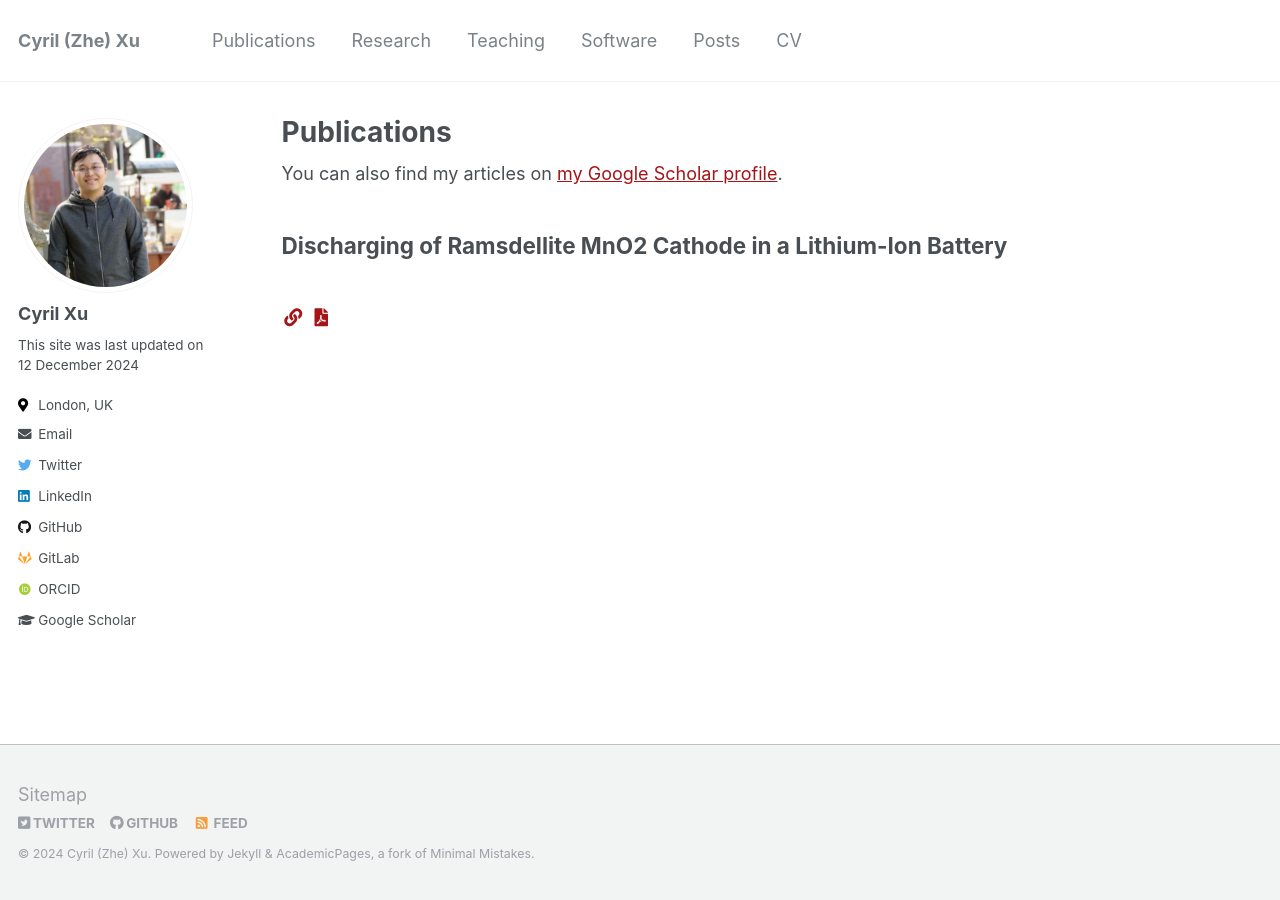
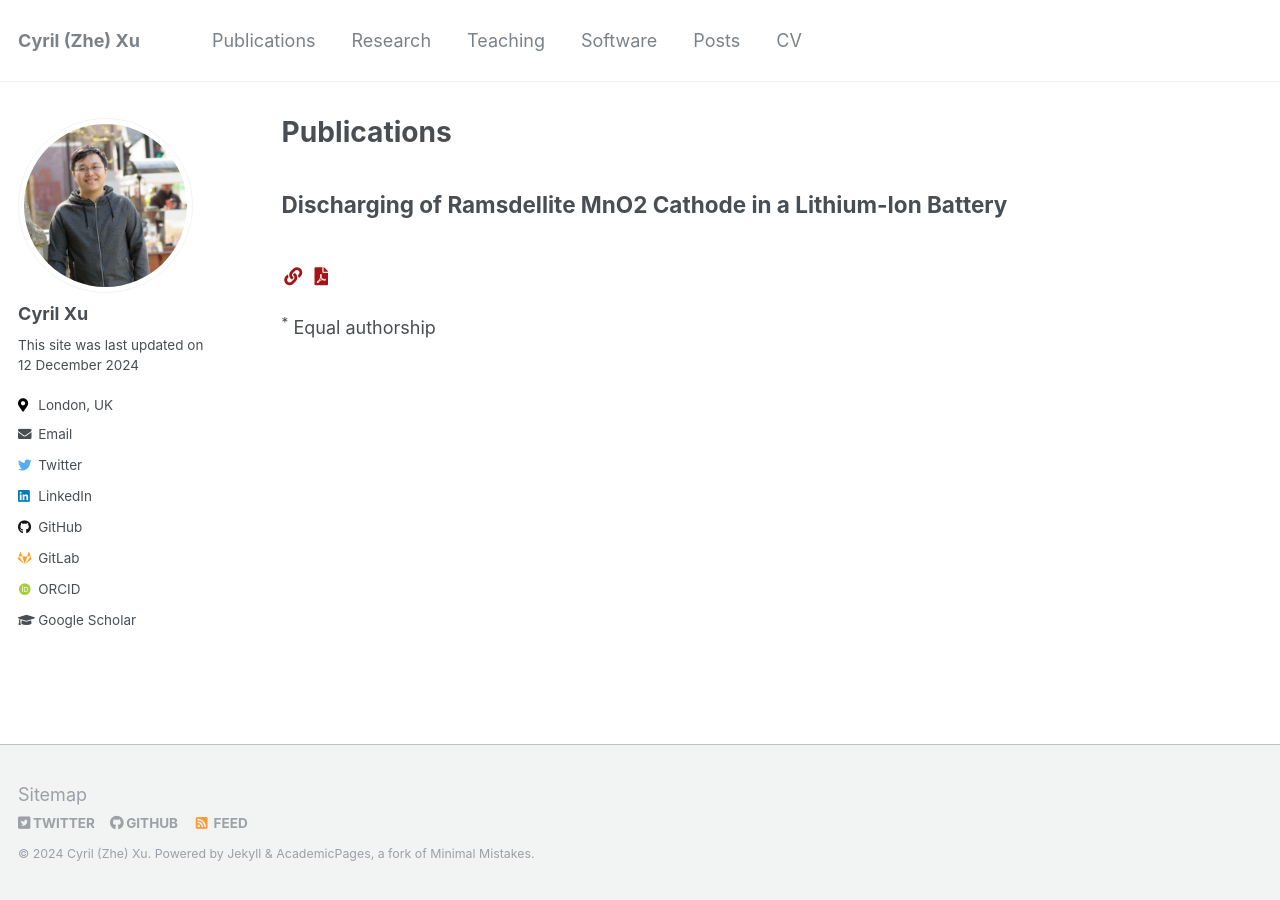
Before and after one commit to whoiscyril/webpage, a Jekyll site: the page built from _pages/publications.md, in a window 1280 px wide. Built offline with Jekyll 4.4.1, drawn with Linux system fonts in a browser that asks for light colours; some web fonts are replaced.

```diff
--- a/_pages/publications.html
+++ /dev/null
@@ -1,33 +0,0 @@
----
-layout: archive
-title: "Publications"
-permalink: /publications/
-author_profile: true
----
-
-{% if site.author.googlescholar %}
-  <div class="wordwrap">You can also find my articles on <a href="{{site.author.googlescholar}}">my Google Scholar profile</a>.</div>
-{% endif %}
-
-{% include base_path %}
-
-<!-- New style rendering if publication categories are defined -->
-{% if site.publication_category %}
-  {% for category in site.publication_category  %}
-    {% assign title_shown = false %}
-    {% for post in site.publications reversed %}
-      {% if post.category != category[0] %}
-        {% continue %}
-      {% endif %}
-      {% unless title_shown %}
-        <h2>{{ category[1].title }}</h2><hr />
-        {% assign title_shown = true %}
-      {% endunless %}
-      {% include archive-single.html %}
-    {% endfor %}
-  {% endfor %}
-{% else %}
-  {% for post in site.publications reversed %}
-    {% include archive-single.html %}
-  {% endfor %}
-{% endif %}
--- /dev/null
+++ b/_pages/publications.md
@@ -0,0 +1,18 @@
+---
+layout: archive
+title: "Publications"
+permalink: /publications/
+author_profile: true
+---
+
+{% if author.googlescholar %}
+  You can also find my articles on <u><a href="{{author.googlescholar}}">my Google Scholar profile</a>.</u>
+{% endif %}
+
+{% include base_path %}
+
+{% for post in site.publications reversed %}
+  {% include archive-single.html %}
+{% endfor %}
+
+<sup>*</sup> Equal authorship
```
Also changed, not shown: _pages/teaching.md (+0 -1 lines).
